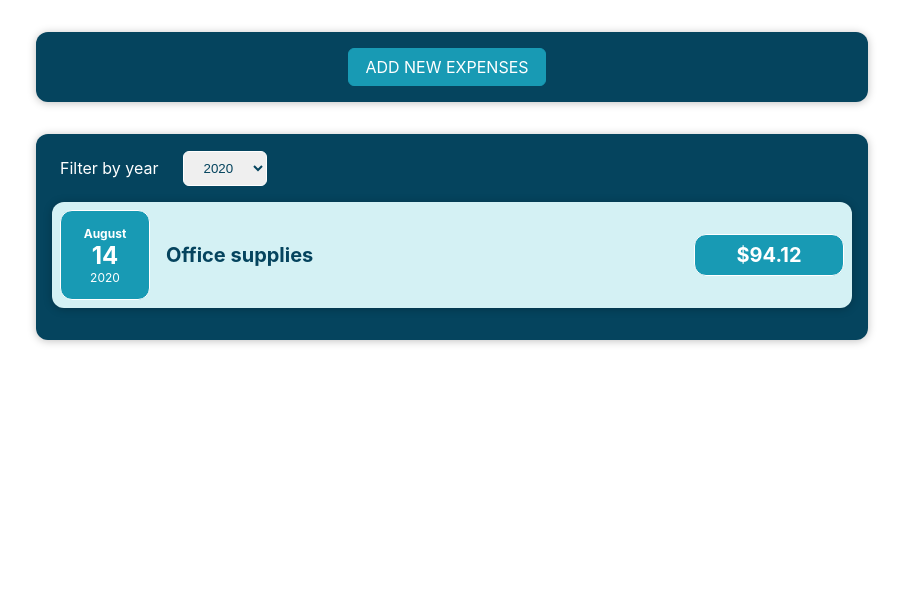
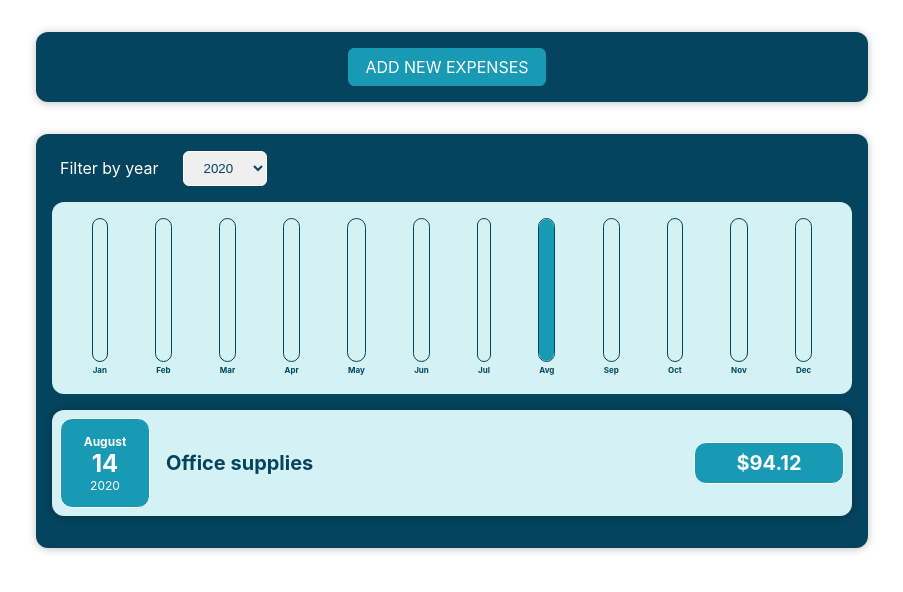
Before and after one commit to ivana-petrovic-ey/react-exercise, a React (Create React App) app: page / in a window 1280 px wide. Shown: the top 592 px of the page, without its empty margins (188-1091 px from the left). Built offline with nearby package versions, Linux system fonts and the light colour scheme.

Commit message:
added ChartBar component and logic

```diff
--- /dev/null
+++ b/src/components/Chart/Chart.css
@@ -0,0 +1,9 @@
+.chart {
+  padding: 1rem;
+  border-radius: 12px;
+  background-color: #d4f1f4;
+  text-align: center;
+  display: flex;
+  justify-content: space-around;
+  height: 10rem;
+}
--- /dev/null
+++ b/src/components/Chart/Chart.js
@@ -0,0 +1,23 @@
+import React from "react";
+import ChartBar from "./ChartBar";
+import "./Chart.css";
+
+const Chart = (props) => {
+  const dataPointValues = props.dataPoints.map((el) => el.value);
+  const totalMaximum = Math.max(...dataPointValues);
+
+  return (
+    <div className="chart">
+      {props.dataPoints.map((el) => (
+        <ChartBar
+          key={el.label}
+          value={el.value}
+          maxValue={totalMaximum}
+          label={el.label}
+        />
+      ))}
+    </div>
+  );
+};
+
+export default Chart;
--- /dev/null
+++ b/src/components/Chart/ChartBar.css
@@ -0,0 +1,33 @@
+.chart-bar {
+  height: 100%;
+  display: flex;
+  flex-direction: column;
+  align-items: center;
+}
+
+.chart-bar__inner {
+  height: 100%;
+  width: 100%;
+  border: 1px solid #05445e;
+  border-radius: 12px;
+  background-color: #d4f1f4;
+  overflow: hidden;
+  display: flex;
+  flex-direction: column;
+  justify-content: flex-end;
+}
+
+.chart-bar__fill {
+  background-color: #189ab4;
+  width: 100%;
+  transition: all 0.3s ease-out;
+  border-radius: 12px;
+}
+
+.chart-bar__label {
+  line-height: 1rem;
+  color: #05445e;
+  font-weight: bold;
+  font-size: 0.5rem;
+  text-align: center;
+}
--- /dev/null
+++ b/src/components/Chart/ChartBar.js
@@ -0,0 +1,25 @@
+import React from "react";
+import "./ChartBar.css";
+
+const ChartBar = (props) => {
+  let barFillHeight = "0%";
+
+  if (props.maxValue > 0) {
+    barFillHeight = Math.round((props.value / props.maxValue) * 100) + "%";
+  }
+
+  return (
+    <div className="chart-bar">
+      <div className="chart-bar__inner">
+        <div
+          className="chart-bar__fill"
+          style={{ height: barFillHeight }}
+        ></div>
+      </div>
+
+      <div className="chart-bar__label">{props.label}</div>
+    </div>
+  );
+};
+
+export default ChartBar;
--- a/src/components/Expenses/Expenses.js
+++ b/src/components/Expenses/Expenses.js
@@ -1,8 +1,10 @@
 import React, { useState } from "react";
+
 import Card from "../UI/Card";
 import ExpensesFilter from "./ExpensesFilter";
+import ExpensesList from "./ExpensesList";
+import ExpensesChart from "./ExpensesChart";
 import "./Expenses.css";
-import ExpensesList from "./ExpensesList";
 
 const Expenses = (props) => {
   const [filteredYear, setFilteredYear] = useState("2020");
@@ -11,7 +13,7 @@
   };
 
   const filteredExpenses = props.items.filter((el) => {
-    return el.date.getFullYear().toString() == filteredYear;
+    return el.date.getFullYear().toString() === filteredYear;
   });
 
   return (
@@ -20,6 +22,7 @@
         selected={filteredYear}
         onChangeFilter={filterChangeHandler}
       />
+      <ExpensesChart expenses={filteredExpenses} />
       <ExpensesList items={filteredExpenses} />
     </Card>
   );
--- /dev/null
+++ b/src/components/Expenses/ExpensesChart.js
@@ -0,0 +1,28 @@
+import React from "react";
+import Chart from "../Chart/Chart";
+
+const ExpensesChart = (props) => {
+  const chartDataPoints = [
+    { label: "Jan", value: 0 },
+    { label: "Feb", value: 0 },
+    { label: "Mar", value: 0 },
+    { label: "Apr", value: 0 },
+    { label: "May", value: 0 },
+    { label: "Jun", value: 0 },
+    { label: "Jul", value: 0 },
+    { label: "Avg", value: 0 },
+    { label: "Sep", value: 0 },
+    { label: "Oct", value: 0 },
+    { label: "Nov", value: 0 },
+    { label: "Dec", value: 0 },
+  ];
+
+  for (const expense of props.expenses) {
+    const expenseMonth = expense.date.getMonth();
+    chartDataPoints[expenseMonth].value += expense.amount;
+  }
+
+  return <Chart dataPoints={chartDataPoints} />;
+};
+
+export default ExpensesChart;
--- a/src/components/Expenses/ExpensesFilter.css
+++ b/src/components/Expenses/ExpensesFilter.css
@@ -1,3 +1,7 @@
+.expenses-filter {
+  margin-bottom: 1rem;
+}
+
 .expenses-filter__control label {
   color: white;
   margin-right: 1rem;
--- a/src/components/NewExpense/Expenseform.js
+++ b/src/components/NewExpense/Expenseform.js
@@ -21,7 +21,7 @@
 
     const expenseData = {
       title: enteredTitle,
-      amount: enteredAmount,
+      amount: +enteredAmount,
       date: new Date(enteredDate),
     };
 
```
